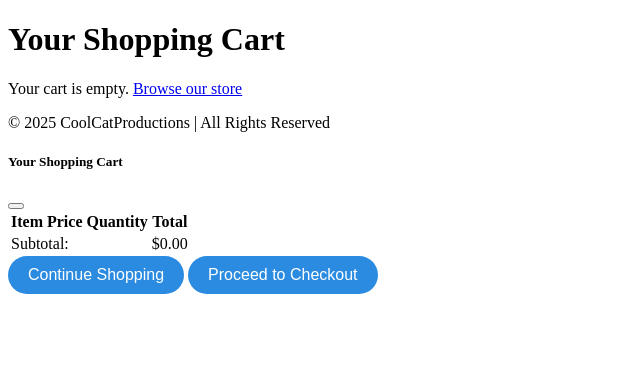
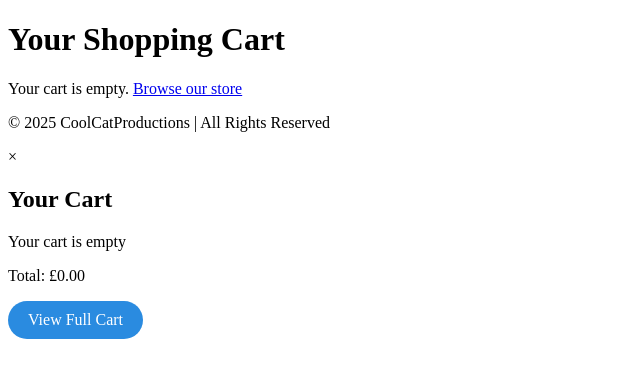
Before and after one commit to mariavarg/coolcatproductions, a Flask app: page /cart in a window 1280 px wide. Shown: the part 44-422 px from the top of the page, without its empty margins (0-640 px from the left). Run offline with Flask 3, Linux system fonts and the light colour scheme; some libraries are stand-ins or nearby versions; some web fonts are replaced.

Commit message:
Update _cart_modal.html

```diff
--- a/templates/partials/_cart_modal.html
+++ b/templates/partials/_cart_modal.html
@@ -1,39 +1,47 @@
-<div class="modal fade" id="cartModal" tabindex="-1" aria-hidden="true">
-    <div class="modal-dialog modal-lg">
-        <div class="modal-content">
-            <div class="modal-header">
-                <h5 class="modal-title">Your Shopping Cart</h5>
-                <button type="button" class="btn-close" data-bs-dismiss="modal" aria-label="Close"></button>
+<div id="cart-modal" class="modal">
+    <div class="modal-content">
+        <span class="close">&times;</span>
+        <h2>Your Cart</h2>
+        <div class="cart-items">
+            {% for item in session.get('cart', []) %}
+            <div class="cart-item">
+                <img src="{{ url_for('static', filename=item.image) }}"
+                     alt="{{ item.name }}">
+                <div>
+                    <h3>{{ item.name }}</h3>
+                    <p>£{{ "%.2f"|format(item.price) }} × {{ item.quantity }}</p>
+                </div>
+                <span>£{{ "%.2f"|format(item.item_total) }}</span>
             </div>
-            <div class="modal-body">
-                <div class="table-responsive">
-                    <table class="table">
-                        <thead>
-                            <tr>
-                                <th>Item</th>
-                                <th>Price</th>
-                                <th>Quantity</th>
-                                <th>Total</th>
-                                <th></th>
-                            </tr>
-                        </thead>
-                        <tbody id="cartItems">
-                            <!-- Cart items will be inserted here by JavaScript -->
-                        </tbody>
-                        <tfoot>
-                            <tr>
-                                <td colspan="3" class="text-end fw-bold">Subtotal:</td>
-                                <td id="cartSubtotal" class="fw-bold">$0.00</td>
-                                <td></td>
-                            </tr>
-                        </tfoot>
-                    </table>
-                </div>
-            </div>
-            <div class="modal-footer">
-                <button type="button" class="btn btn-secondary" data-bs-dismiss="modal">Continue Shopping</button>
-                <button type="button" class="btn btn-primary">Proceed to Checkout</button>
-            </div>
+            {% else %}
+            <p>Your cart is empty</p>
+            {% endfor %}
         </div>
+        <div class="cart-total">
+            <p>Total: £{{ "%.2f"|format(total) }}</p>
+        </div>
+        <a href="{{ url_for('cart') }}" class="btn">View Full Cart</a>
     </div>
 </div>
+
+<script>
+    // Cart modal functionality
+    const modal = document.getElementById("cart-modal");
+    const btn = document.querySelector("nav a[href='{{ url_for('cart') }}']");
+    const span = document.getElementsByClassName("close")[0];
+
+    btn.onclick = function(event) {
+        event.preventDefault();
+        modal.style.display = "block";
+    }
+
+    span.onclick = function() {
+        modal.style.display = "none";
+    }
+
+    window.onclick = function(event) {
+        if (event.target == modal) {
+            modal.style.display = "none";
+        }
+    }
+</script>
```
